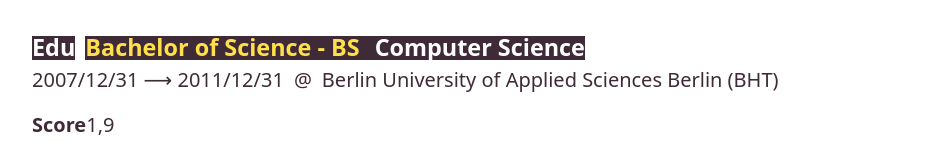
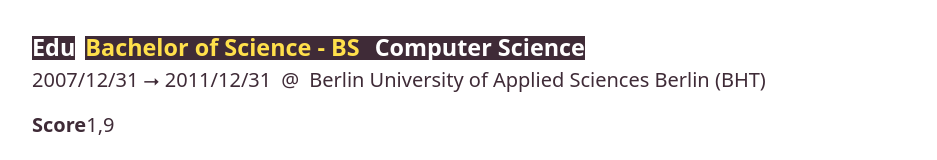
Before and after one commit to Tobias-Belch/resume, an Astro site: page / in a window 1280 px wide. Shown: the part 4571-4731 px from the top of the page, without its empty margins (158-1095 px from the left). Built offline with nearby package versions, Linux system fonts and the light colour scheme; Astro itself is replaced by a stand-in of ours.

Commit message:
Fix arrows

```diff
--- a/src/components/resume/Education.astro
+++ b/src/components/resume/Education.astro
@@ -11,7 +11,7 @@
 
 const formatDate = (dateString?: string) => dateString?.replaceAll("-", "/");
 
-const duration = `${formatDate(startDate)} ⟶ ${
+const duration = `${formatDate(startDate)} ⭢ ${
   formatDate(endDate) ?? "Present"
 }`;
 ---
```
